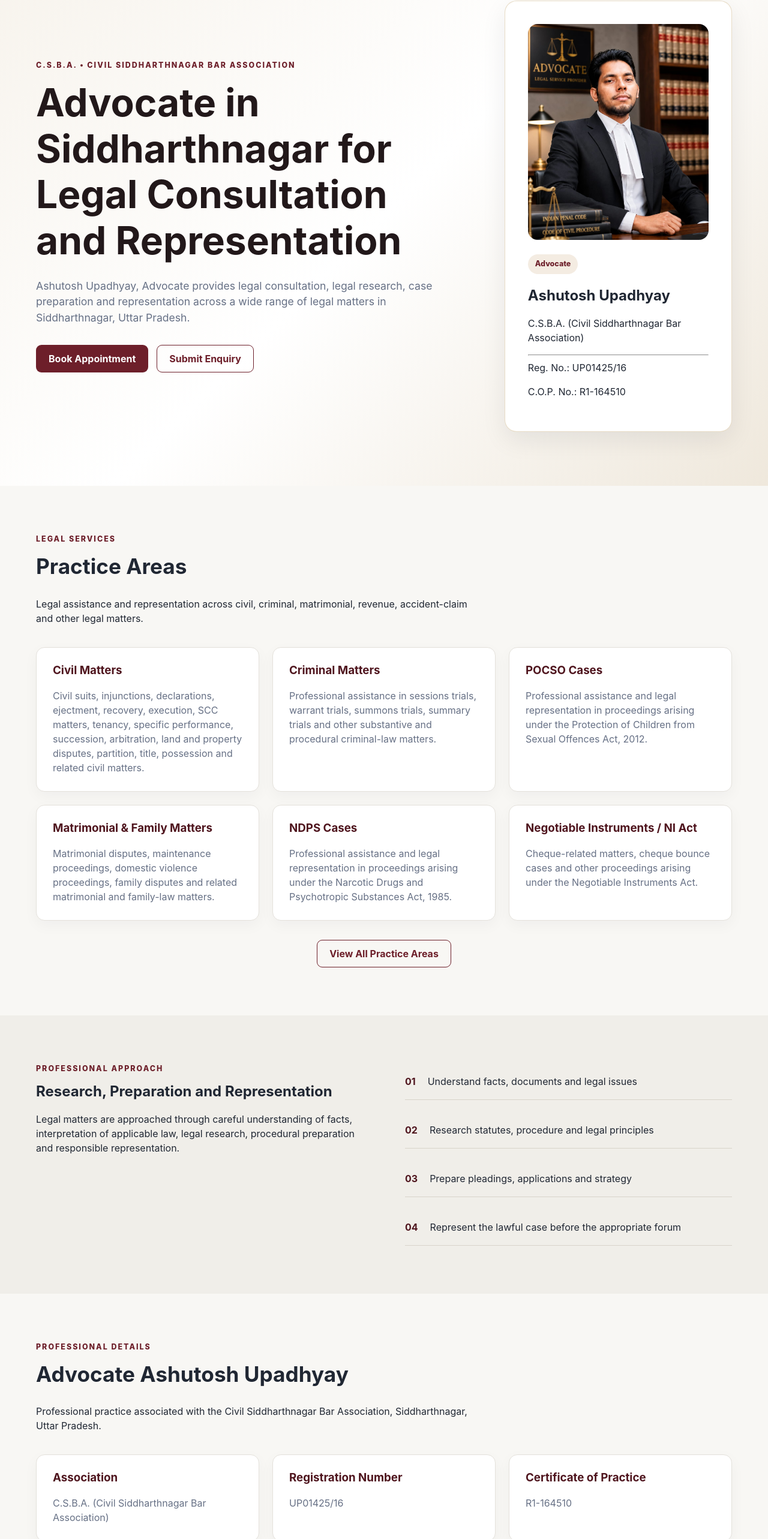
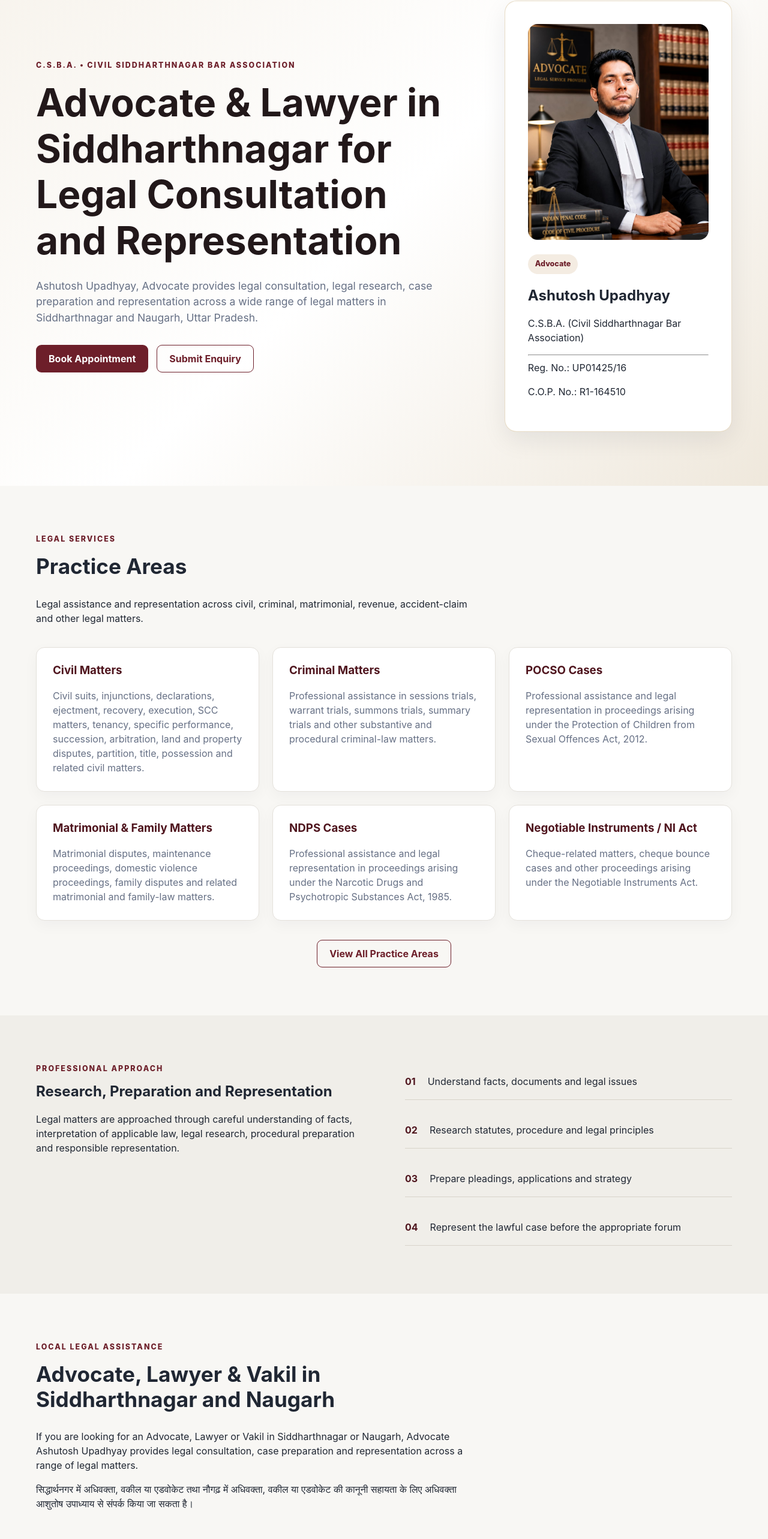
Before and after one commit to Upadhyaybn/ashutosh-upadhyay-advocate, a React (Vite) app in the folder frontend/: page / in a window 1280 px wide. Shown: the part 166-2732 px from the top of the page at 60% size. Built offline with nearby package versions, Linux system fonts and the light colour scheme; no server answers.

Commit message:
feat: improve local SEO for Siddharthnagar and Naugarh

```diff
--- a/frontend/index.html
+++ b/frontend/index.html
@@ -17,20 +17,6 @@
           href="/favicon.svg"
   />
 
-  <title>
-    Advocate Ashutosh Upadhyay | Siddharthnagar
-  </title>
-
-  <meta
-          name="description"
-          content="Advocate Ashutosh Upadhyay provides professional legal consultation and representation in Siddharthnagar, Uttar Pradesh."
-  />
-
-  <meta
-          name="robots"
-          content="index,follow"
-  />
-
 </head>
 
 <body>
--- a/frontend/src/pages/public/AboutPage.tsx
+++ b/frontend/src/pages/public/AboutPage.tsx
@@ -66,13 +66,13 @@ function AboutPage() {
 
       <Seo
         title="About Advocate Ashutosh Upadhyay"
-        description="Learn about Advocate Ashutosh Upadhyay, associated with the Civil Siddharthnagar Bar Association, his professional journey, legal research experience and practice in Siddharthnagar, Uttar Pradesh."
+        description="Learn about Advocate Ashutosh Upadhyay, his association with the Civil Siddharthnagar Bar Association, legal experience, professional journey and practice in Siddharthnagar and Naugarh, Uttar Pradesh."
         path="/about"
       />
 
       <PageHeader
         title="About Advocate Ashutosh Upadhyay"
-        description="Professional profile, legal journey and practice experience in Siddharthnagar, Uttar Pradesh."
+        description="Professional profile, legal journey, practice experience and legal representation in Siddharthnagar and Naugarh, Uttar Pradesh."
       />
 
       <section className="section">
@@ -92,10 +92,12 @@ function AboutPage() {
               </h2>
 
               <p>
-                Ashutosh Upadhyay is associated
-                with the Civil Siddharthnagar
-                Bar Association (C.S.B.A.) and
-                practices in Siddharthnagar,
+                Ashutosh Upadhyay is an Advocate
+                associated with the Civil
+                Siddharthnagar Bar Association
+                (C.S.B.A.) and provides legal
+                consultation and representation
+                in Siddharthnagar and Naugarh,
                 Uttar Pradesh.
               </p>
 
--- a/frontend/src/pages/public/ContactPage.tsx
+++ b/frontend/src/pages/public/ContactPage.tsx
@@ -1,40 +1,86 @@
-import PageHeader from "../../components/common/PageHeader";
-import { Link } from "react-router";
-import { ROUTES } from "../../routes/routePaths";
+import Seo
+  from "../../components/seo/Seo";
+
+import PageHeader
+  from "../../components/common/PageHeader";
+
+import {
+  Link,
+} from "react-router";
+
+import {
+  ROUTES,
+} from "../../routes/routePaths";
 
 function ContactPage() {
+
   return (
     <>
+
+      <Seo
+        title="Contact Advocate Ashutosh Upadhyay"
+        description="Contact Advocate Ashutosh Upadhyay for legal consultation, enquiries and appointment requests in Siddharthnagar and Naugarh, Uttar Pradesh."
+        path="/contact"
+      />
+
       <PageHeader
-        title="Contact"
-        description="Contact the advocate for legal consultation or appointment requests."
+        title="Contact Advocate Ashutosh Upadhyay"
+        description="Contact the advocate for legal consultation, legal enquiries or appointment requests in Siddharthnagar and Naugarh, Uttar Pradesh."
       />
 
       <section className="section">
+
         <div className="container contact-grid">
+
           <div className="info-card">
-            <h2>Office</h2>
 
-          <p>
-              Near Hanuman Mandir, Civil Court Premises
-          </p>
+            <p className="eyebrow">
+              Office Location
+            </p>
 
-          <p>
+            <h2>
+              Advocate Office in Siddharthnagar
+            </h2>
+
+            <p>
+              Near Hanuman Mandir,
+              Civil Court Premises
+            </p>
+
+            <p>
               Siddharthnagar,
               <br />
               Uttar Pradesh 272207, India
-          </p>
+            </p>
+
+            <p>
+              The office provides a point of
+              contact for legal consultation
+              and representation for clients
+              in Siddharthnagar, Naugarh and
+              nearby areas.
+            </p>
+
           </div>
 
           <div className="info-card">
-            <h2>Legal Assistance</h2>
+
+            <p className="eyebrow">
+              Legal Assistance
+            </p>
+
+            <h2>
+              Enquiry &amp; Appointment
+            </h2>
 
             <p>
               You can submit your legal enquiry
-              or request an appointment online.
+              or request an appointment with
+              Advocate Ashutosh Upadhyay online.
             </p>
 
             <div className="stacked-actions">
+
               <Link
                 className="button button-primary"
                 to={ROUTES.ENQUIRY}
@@ -48,10 +94,15 @@ function ContactPage() {
               >
                 Request Appointment
               </Link>
+
             </div>
+
           </div>
+
         </div>
+
       </section>
+
     </>
   );
 }
--- a/frontend/src/pages/public/HomePage.tsx
+++ b/frontend/src/pages/public/HomePage.tsx
@@ -103,7 +103,7 @@ function HomePage() {
       advocatePhotoUrl,
 
     description:
-      "Ashutosh Upadhyay, Advocate provides legal consultation, case preparation and representation in Siddharthnagar, Uttar Pradesh across civil, criminal, family, revenue, NI Act, MACT and other legal matters.",
+      "Ashutosh Upadhyay is an Advocate and Lawyer providing legal consultation, case preparation and representation in Siddharthnagar and Naugarh, Uttar Pradesh across civil, criminal, family, revenue, NI Act, MACT and other legal matters.",
 
     telephone:
       "+91-9628395566",
@@ -132,14 +132,22 @@ function HomePage() {
         "IN",
     },
 
-    areaServed: {
+    areaServed: [
+      {
+        "@type":
+          "AdministrativeArea",
 
-      "@type":
-        "AdministrativeArea",
+        name:
+          "Siddharthnagar, Uttar Pradesh, India",
+      },
+      {
+        "@type":
+          "Place",
 
-      name:
-        "Siddharthnagar, Uttar Pradesh, India",
-    },
+        name:
+          "Naugarh, Siddharthnagar, Uttar Pradesh, India",
+      },
+    ],
 
     hasOfferCatalog: {
 
@@ -179,8 +187,8 @@ function HomePage() {
     <>
 
       <Seo
-        title="Advocate in Siddharthnagar, Uttar Pradesh"
-        description="Ashutosh Upadhyay, Advocate provides legal consultation, case preparation and representation in Siddharthnagar for civil, criminal, family, revenue, NI Act, MACT and related matters."
+        title="Advocate & Lawyer in Siddharthnagar"
+        description="Ashutosh Upadhyay is an Advocate and Lawyer in Siddharthnagar and Naugarh, providing legal consultation and representation for civil, criminal, family, revenue, NI Act, MACT and related matters."
         path="/"
         structuredData={
           structuredData
@@ -200,7 +208,7 @@ function HomePage() {
             </p>
 
             <h1>
-              Advocate in Siddharthnagar
+              Advocate &amp; Lawyer in Siddharthnagar
               for Legal Consultation
               and Representation
             </h1>
@@ -210,7 +218,8 @@ function HomePage() {
               legal consultation, legal research,
               case preparation and representation
               across a wide range of legal matters
-              in Siddharthnagar, Uttar Pradesh.
+              in Siddharthnagar and Naugarh,
+              Uttar Pradesh.
             </p>
 
             <div className="hero-actions">
@@ -247,7 +256,7 @@ function HomePage() {
 
               <img
                 src={advocatePhotoUrl}
-                alt="Ashutosh Upadhyay, Advocate in Siddharthnagar"
+                alt="Ashutosh Upadhyay, Advocate and Lawyer in Siddharthnagar"
                 loading="eager"
                 fetchPriority="high"
                 style={{
@@ -458,6 +467,45 @@ function HomePage() {
               </span>
 
             </div>
+
+          </div>
+
+        </div>
+
+      </section>
+
+
+      <section className="section">
+
+        <div className="container">
+
+          <div className="section-heading">
+
+            <p className="eyebrow">
+              Local Legal Assistance
+            </p>
+
+            <h2>
+              Advocate, Lawyer &amp; Vakil
+              in Siddharthnagar and Naugarh
+            </h2>
+
+            <p>
+              If you are looking for an Advocate,
+              Lawyer or Vakil in Siddharthnagar
+              or Naugarh, Advocate Ashutosh Upadhyay
+              provides legal consultation, case
+              preparation and representation across
+              a range of legal matters.
+            </p>
+
+            <p lang="hi">
+              सिद्धार्थनगर में अधिवक्ता, वकील या
+              एडवोकेट तथा नौगढ़ में अधिवक्ता, वकील
+              या एडवोकेट की कानूनी सहायता के लिए
+              अधिवक्ता आशुतोष उपाध्याय से संपर्क
+              किया जा सकता है।
+            </p>
 
           </div>
 
--- a/frontend/src/pages/public/PracticeAreasPage.tsx
+++ b/frontend/src/pages/public/PracticeAreasPage.tsx
@@ -72,13 +72,13 @@ function PracticeAreasPage() {
 
       <Seo
         title="Legal Practice Areas in Siddharthnagar"
-        description="Explore legal services provided by Advocate Ashutosh Upadhyay in Siddharthnagar including civil, criminal, POCSO, matrimonial, NDPS, NI Act, revenue, MACT and government authority matters."
+        description="Explore legal services by Advocate Ashutosh Upadhyay in Siddharthnagar and Naugarh for civil, criminal, POCSO, matrimonial, NDPS, NI Act, revenue, MACT and government authority matters."
         path="/practice-areas"
       />
 
       <PageHeader
-        title="Practice Areas"
-        description="Legal consultation, case preparation and representation across a range of civil, criminal and statutory matters."
+        title="Legal Practice Areas"
+        description="Legal consultation, case preparation and representation for civil, criminal, family, revenue and statutory matters in Siddharthnagar and Naugarh."
       />
 
       <section className="section">
@@ -92,14 +92,33 @@ function PracticeAreasPage() {
             </p>
 
             <h2>
-              Legal Practice Areas
-              in Siddharthnagar
+              Advocate &amp; Lawyer
+              Practice Areas in Siddharthnagar
             </h2>
 
             <p>
-              Professional assistance is
-              available across the following
-              principal categories of legal work.
+              Advocate Ashutosh Upadhyay provides
+              legal consultation, case preparation
+              and representation across a range of
+              civil, criminal, matrimonial, revenue
+              and statutory matters in Siddharthnagar
+              and Naugarh, Uttar Pradesh.
+            </p>
+
+            <p>
+              Clients looking for an Advocate,
+              Lawyer or Vakil in Siddharthnagar
+              or Naugarh can seek legal assistance
+              depending on the nature and facts
+              of their matter.
+            </p>
+
+            <p lang="hi">
+              सिद्धार्थनगर और नौगढ़ में अधिवक्ता,
+              वकील या एडवोकेट से संबंधित कानूनी
+              सहायता विभिन्न दीवानी, फौजदारी,
+              पारिवारिक, राजस्व और अन्य कानूनी
+              मामलों में उपलब्ध है।
             </p>
 
           </div>
```
